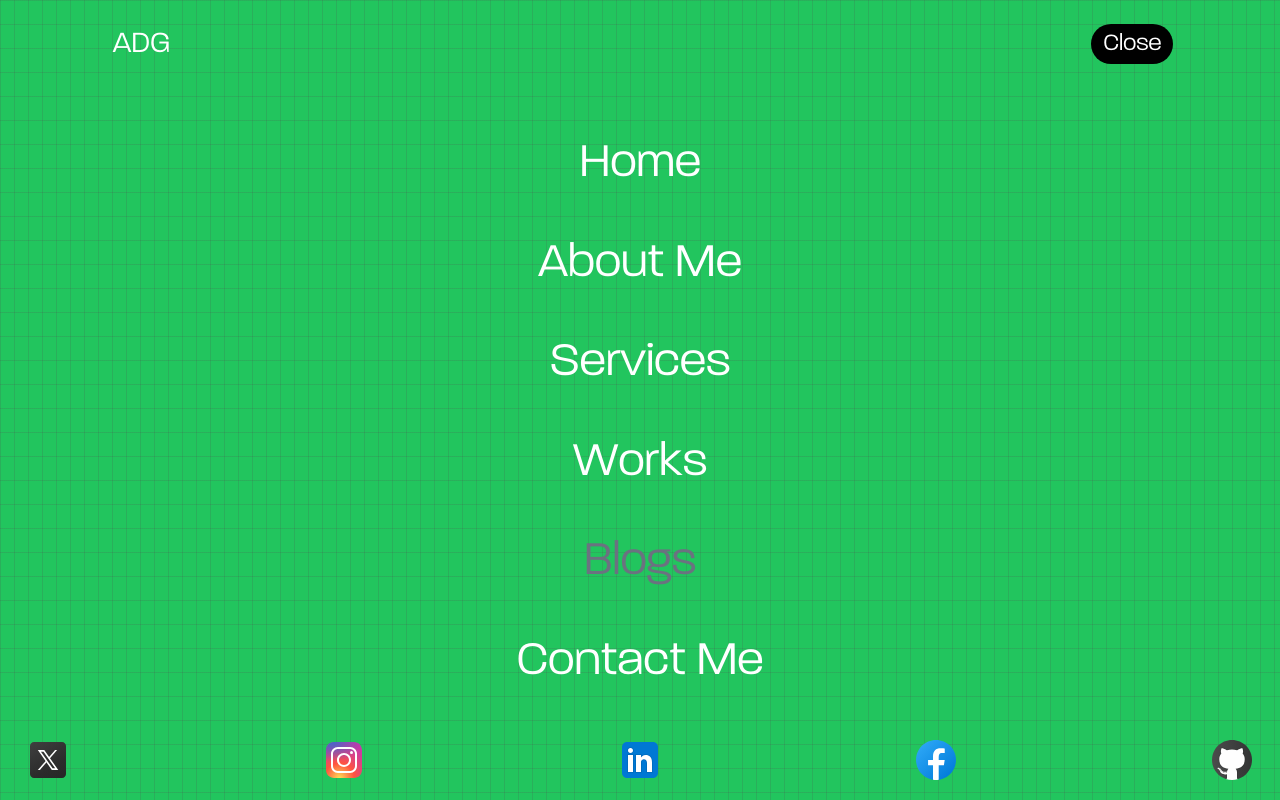
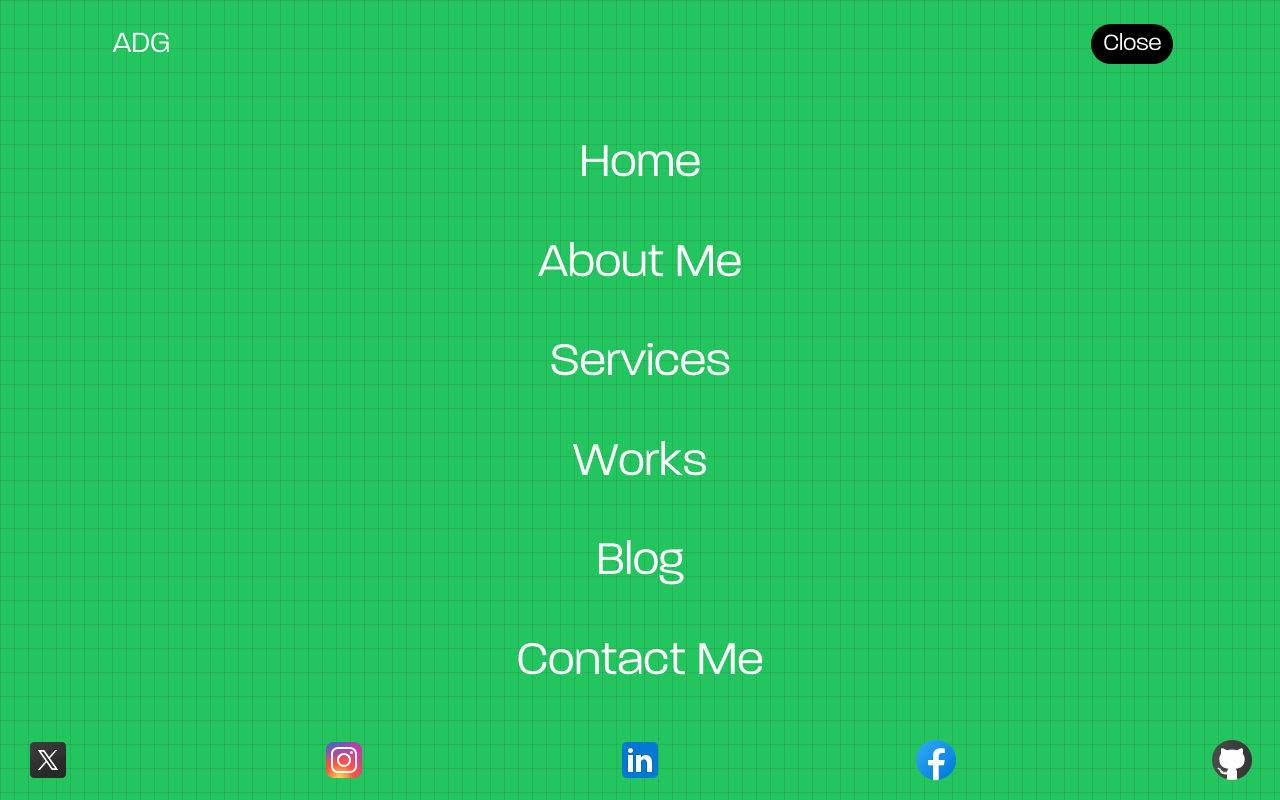
Before and after one commit to devalexdgreat/mev2, a Next.js app: page / in a window 1280 px wide. Both pictures are taken after a click on the button "Menu". Shown: the top 800 px of the page. Built offline with nearby package versions, Linux system fonts and the light colour scheme; no server answers.

Commit message:
added blog to navbar

```diff
--- a/components/Nav.jsx
+++ b/components/Nav.jsx
@@ -161,9 +161,9 @@ export default function Nav() {
                   initial={{ x: 100, opacity: 0 }}
                   whileInView={{ x: 0, opacity: 1 }}
                   transition={{ delay: 1.8 }} className="text-center">
-                    <a className="text-3xl md:text-5xl text-center text-gray-500" onClick={toggleMenu}>
-                      Blogs
-                    </a>
+                    <Link href={"/Blogs"} className="text-3xl md:text-5xl text-center" onClick={toggleMenu}>
+                      Blog
+                    </Link>
                   </motion.span>
                   <motion.span
                   initial={{ x: 100, opacity: 0 }}
```
